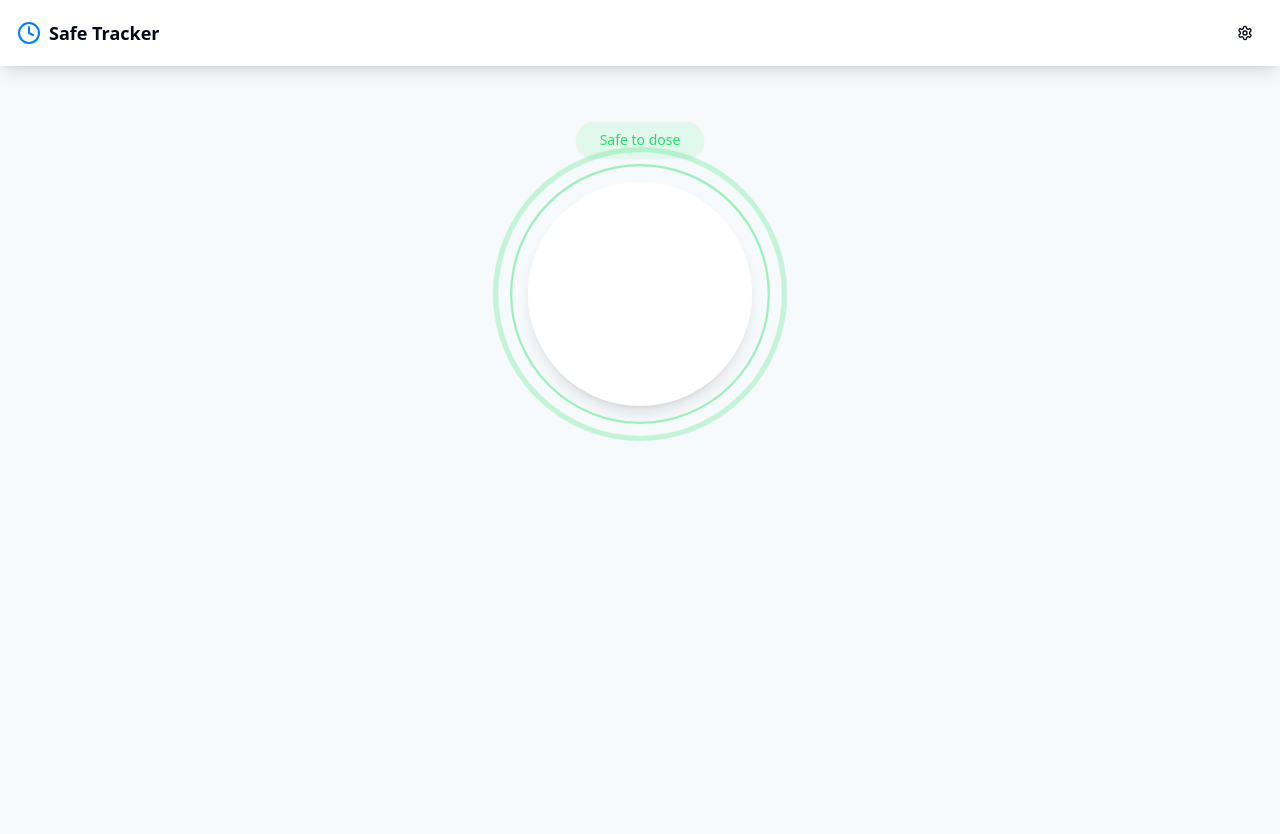
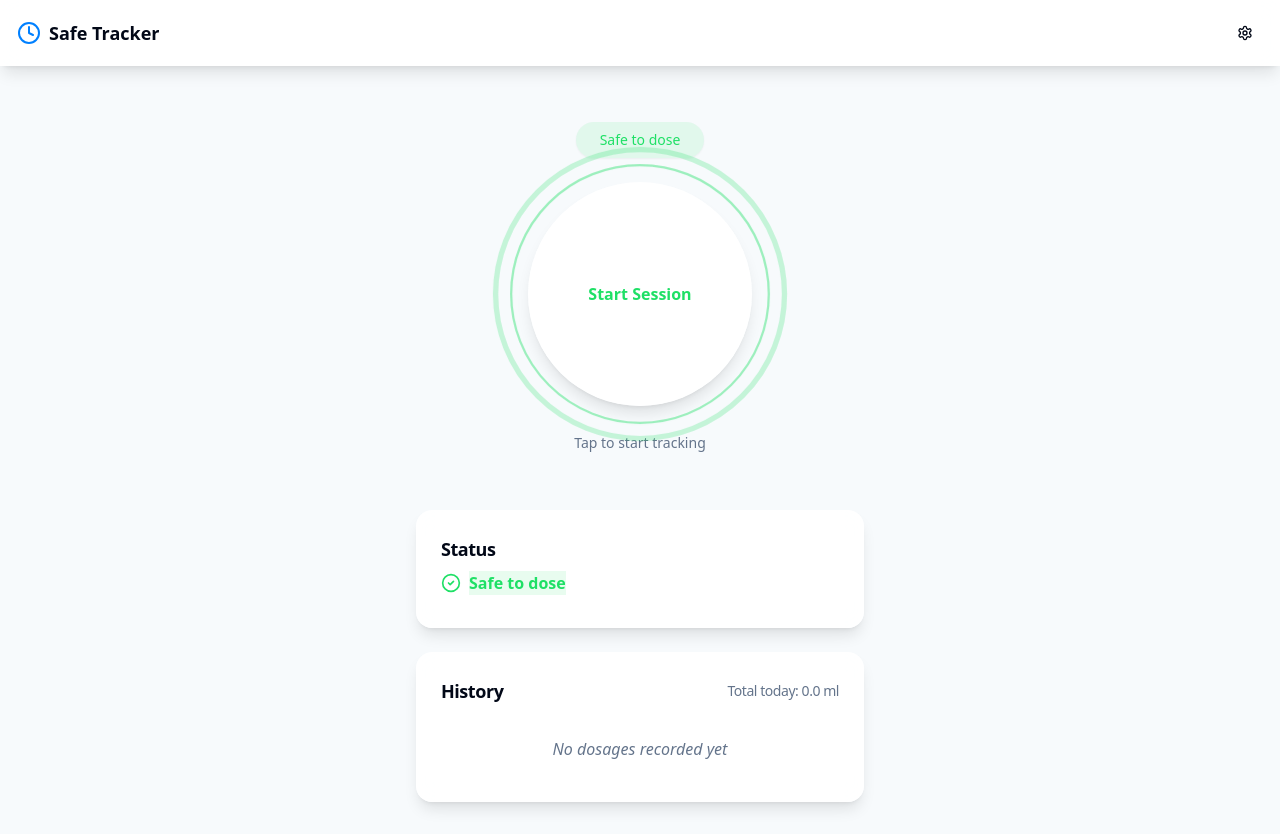
Before and after one commit to NPOBG/gtime, a React (Vite) app: page / in a window 1280 px wide. Before the commit the page ends 800 px from the top, so only its background shows below. Built offline with nearby package versions, Linux system fonts and the light colour scheme.

Commit message:
Fix: UI elements disappearing on refresh
Fixes an issue where UI elements briefly appear and then disappear after a page refresh.

```diff
--- a/src/components/DosageButton.tsx
+++ b/src/components/DosageButton.tsx
@@ -89,15 +89,15 @@ const DosageButton: React.FC = () => {
     if (activeSession && lastDosage) {
       return (
         <div className="flex flex-col items-center justify-center w-full">
-          <div className="text-lg font-bold mb-2 text-white">
+          <div className="text-lg font-bold mb-2 text-white text-shadow">
             <Clock className="inline-block w-5 h-5 mr-1" />
             TIMER
           </div>
-          <div className="text-4xl font-mono font-bold text-white drop-shadow-md">
+          <div className="text-4xl font-mono font-bold text-white text-shadow">
             {formatTimeAsHHMMSS(timeElapsed)}
           </div>
           {timeRemaining > 0 && (
-            <div className="text-sm mt-3 text-white font-medium drop-shadow-sm">
+            <div className="text-sm mt-3 text-white font-medium text-shadow">
               Safe in {formatCountdown(timeRemaining)}
             </div>
           )}
@@ -138,7 +138,7 @@ const DosageButton: React.FC = () => {
         <button
           onClick={handleButtonClick}
           className={`relative w-56 h-56 rounded-full flex items-center justify-center font-semibold button-active
-            ${getRiskBorderClass(riskLevel)} border-4 glass-panel ${getRiskColorClass(riskLevel)} shadow-xl`}
+            ${getRiskBorderClass(riskLevel)} border-4 glass-panel ${getRiskColorClass(riskLevel)} shadow-xl z-10`}
         >
           {activeSession && timeRemaining > 0 && (
             <div className={`absolute inset-0 rounded-full ${getRiskBorderClass(riskLevel)} opacity-60`}
@@ -158,12 +158,12 @@ const DosageButton: React.FC = () => {
             </>
           )}
 
-          <span className="scale-in px-4 text-center z-10">
+          <div className="z-10 px-4 text-center">
             {getButtonLabel()}
-          </span>
+          </div>
         </button>
 
-        <div className="text-center mt-6 scale-in">
+        <div className="text-center mt-6">
           <span className="text-sm font-medium text-muted-foreground">
             {activeSession
               ? 'Tap to log a new intake'
--- a/src/index.css
+++ b/src/index.css
@@ -94,21 +94,56 @@
   @apply transition-all duration-200 active:scale-95;
 }
 
+/* Fix animation issues by ensuring end states keep elements visible */
 .fade-in {
-  @apply opacity-0 animate-fade-in;
+  animation: fadeIn 0.3s ease-out forwards;
 }
 
 .scale-in {
-  @apply opacity-0 animate-scale-in;
+  animation: scaleIn 0.3s ease-out forwards;
 }
 
 .slide-in-bottom {
-  @apply opacity-0 animate-slide-in-bottom;
+  animation: slideInBottom 0.3s ease-out forwards;
+}
+
+/* Animation keyframes with proper forwards fill mode */
+@keyframes fadeIn {
+  0% {
+    opacity: 0;
+    transform: translateY(10px);
+  }
+  100% {
+    opacity: 1;
+    transform: translateY(0);
+  }
+}
+
+@keyframes scaleIn {
+  0% {
+    opacity: 0;
+    transform: scale(0.95);
+  }
+  100% {
+    opacity: 1;
+    transform: scale(1);
+  }
+}
+
+@keyframes slideInBottom {
+  0% {
+    opacity: 0;
+    transform: translateY(20px);
+  }
+  100% {
+    opacity: 1;
+    transform: translateY(0);
+  }
 }
 
 /* Add drop shadow to improve text visibility */
 .text-shadow {
-  text-shadow: 0 1px 2px rgba(0, 0, 0, 0.2);
+  text-shadow: 0 2px 4px rgba(0, 0, 0, 0.3);
 }
 
 /* Add animation for the risk status pulse */
--- a/src/pages/Index.tsx
+++ b/src/pages/Index.tsx
@@ -14,13 +14,13 @@ const Index: React.FC = () => {
       <NavBar />
 
       <main className="flex-1 container mx-auto px-4 py-8 flex flex-col items-center">
-        <div className="w-full max-w-md mb-10">
+        <div className="w-full max-w-md mb-8">
           <DosageButton />
         </div>
 
-        <div className="w-full max-w-md space-y-8">
+        <div className="w-full max-w-md space-y-6">
           <RiskIndicator />
-          {activeSession && <DosageHistory />}
+          <DosageHistory />
         </div>
       </main>
     </div>
```
